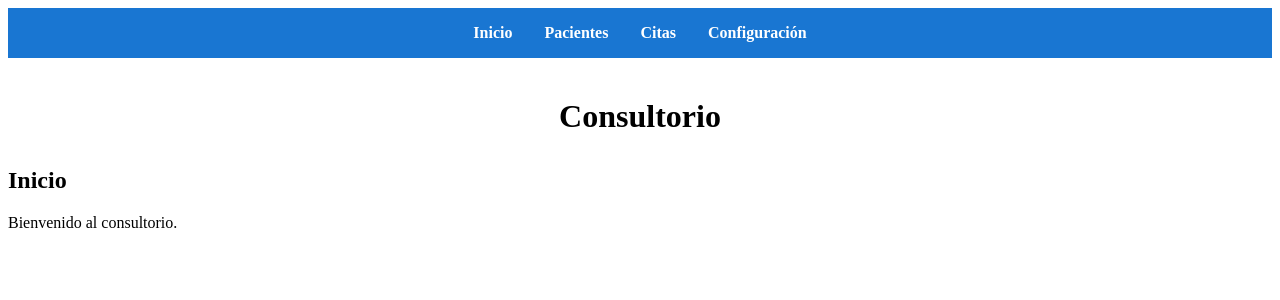
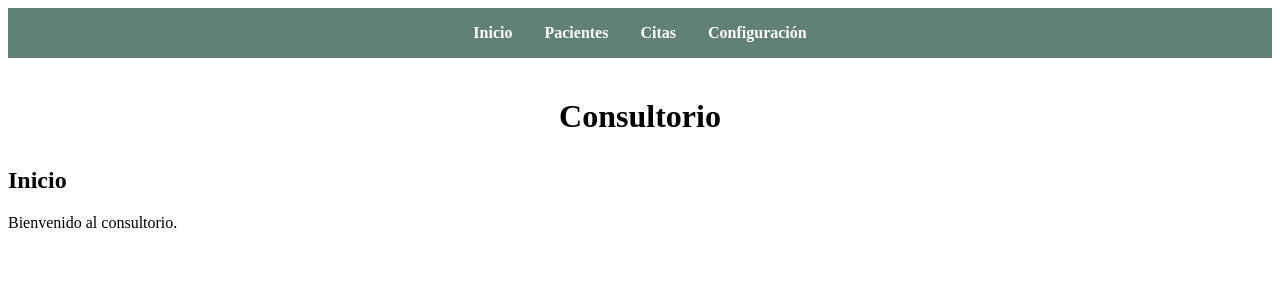
Before and after one commit to marcojm0690/Consultorio, an Angular app: page / in a window 1280 px wide. Shown: the top 300 px of the page. Built offline with nearby package versions, Linux system fonts and the light colour scheme.

Commit message:
update color

```diff
--- a/src/app/app.component.html
+++ b/src/app/app.component.html
@@ -1,5 +1,5 @@
 
-<nav style="background: #1976d2; padding: 1rem; color: white; display: flex; justify-content: center;">
+<nav style="background: #618177; padding: 1rem; color: white; display: flex; justify-content: center;">
   <a routerLink="/" routerLinkActive="active" style="color: white; margin: 0 1rem; text-decoration: none; font-weight: bold;">Inicio</a>
   <a routerLink="/pacientes" routerLinkActive="active" style="color: white; margin: 0 1rem; text-decoration: none; font-weight: bold;">Pacientes</a>
   <a routerLink="/citas" routerLinkActive="active" style="color: white; margin: 0 1rem; text-decoration: none; font-weight: bold;">Citas</a>
```
Also changed, not shown: 1 other file (tests, documents, lock files or other folders).
